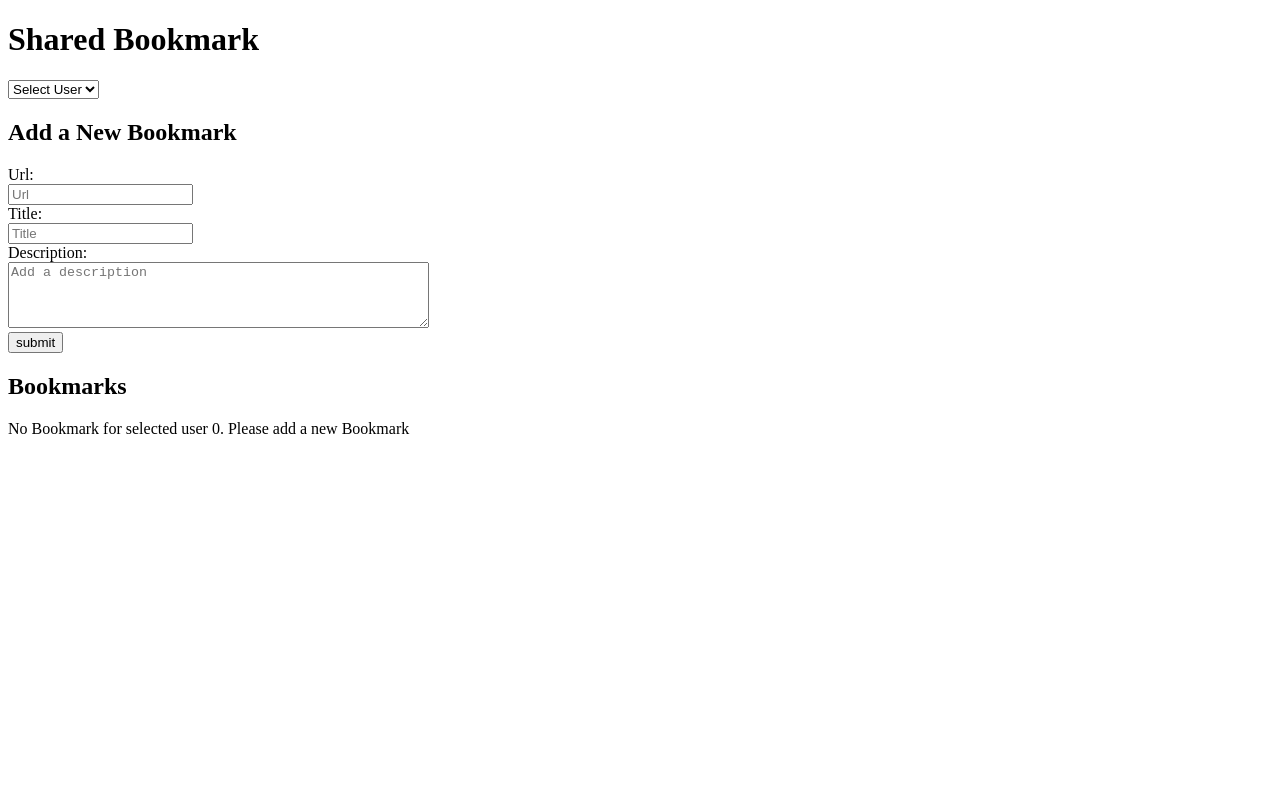
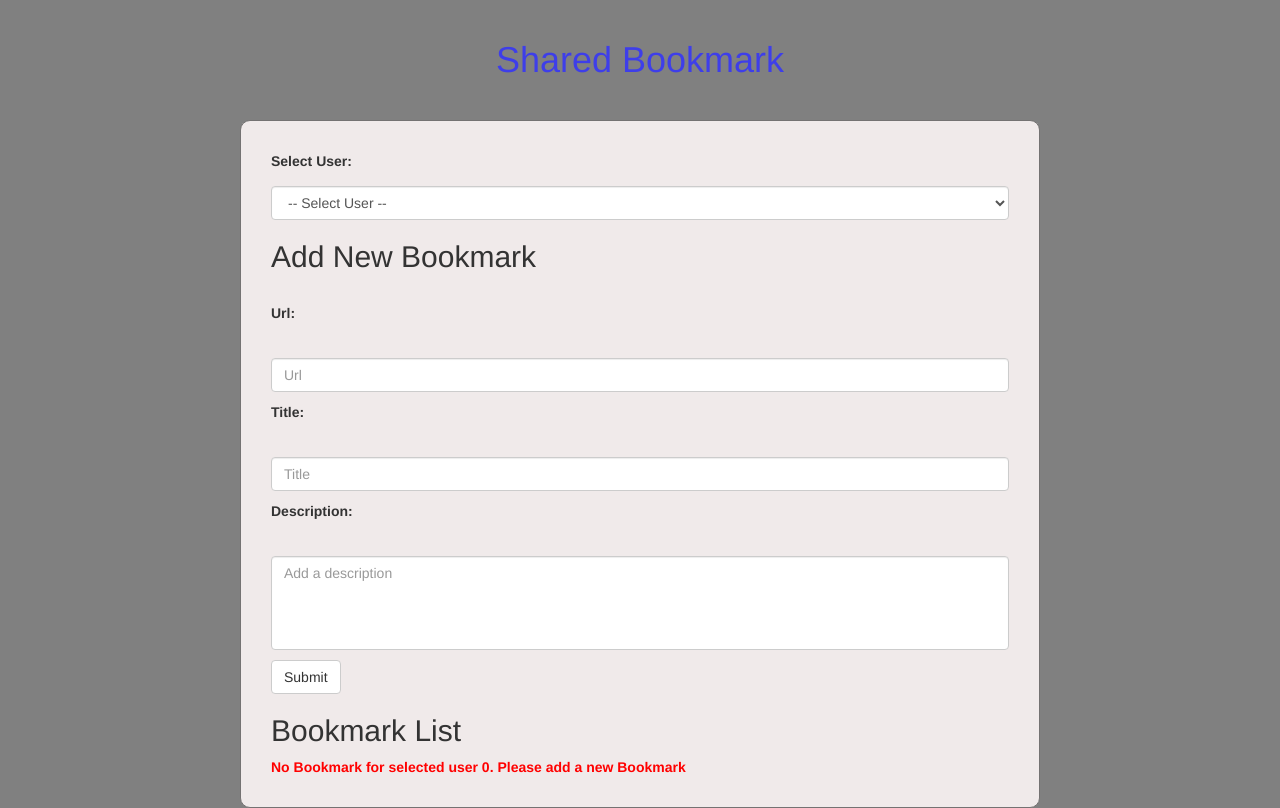
Before and after one commit to ike-agu/Piscine-Sprint3-Project-Shared-Bookmark, a website with bundled scripts: page index.html in a window 1280 px wide. Built offline with nearby package versions, Linux system fonts and the light colour scheme.

Commit message:
Add Bootstrap for Quick UI style; refactored code to clean up commnets

```diff
--- a/index.html
+++ b/index.html
@@ -4,6 +4,8 @@
 <head>
   <meta charset="UTF-8">
   <meta name="viewport" content="width=device-width, initial-scale=1.0">
+  <link rel="stylesheet" href="styles.css">
+  <link rel="stylesheet" href="https://maxcdn.bootstrapcdn.com/bootstrap/3.4.1/css/bootstrap.min.css">
   <script type="module" src="script.js" defer></script>
   <title>Shared-Bookmark</title>
 </head>
@@ -11,26 +13,38 @@
 <body>
   <h1>Shared Bookmark</h1>
   <div id="container">
-    <label for="select-user"></label>
-    <select name="select-user" id="select-user" aria-label="select-user">
-      <option value="" disabled selected> Select User </option>
-    </select>
 
-    <h2>Add a New Bookmark</h2>
+      <label for="select-user">Select User:</label>
+      <select name="select-user" id="select-user" class="form-control" aria-label="select-user">
+        <option value="" disabled selected> -- Select User -- </option>
+      </select>
+
+    <h2>Add New Bookmark</h2>
+    <br>
     <form action="" id="bookmarkForm">
-      <label for="url">Url:</label><br>
-      <input type="url" id="url-input" name="Url" placeholder="Url" aria-label="url" required><br>
-      <label for="title">Title:</label><br>
-      <input type="text" id="title-input" name="title" placeholder="Title" aria-label="title" required><br>
-      <label for="description">Description:</label><br>
-      <textarea id="textAreaField" name="textAreaField" rows="4" cols="50" placeholder="Add a description"
-        aria-label="description" required></textarea>
-      <br>
-      <input type="submit" id="btn-submit" value="submit">
+      <div class="form-group">
+
+          <!-- <legend>Add a New Bookmark</legend><br> -->
+          <label for="url">Url:</label><br>
+          <input type="url" id="url-input" class="form-control" name="Url" placeholder="Url" aria-label="url" required>
+      </div>
+
+      <div class="form-group">
+        <label for="title">Title:</label><br>
+        <input type="text" id="title-input" class="form-control" name="title" placeholder="Title" aria-label="title"
+          required>
+      </div>
+
+      <div class="form-group">
+        <label for="description">Description:</label><br>
+        <textarea id="textAreaField" name="textAreaField" rows="4" cols="50" placeholder="Add a description"
+          aria-label="description" required class="form-control"></textarea>
+      </div>
+      <button type="submit" id="btn-submit" class="btn btn-default">Submit</button>
     </form>
     <p id="time-created"></p>
 
-    <h2>Bookmarks</h2>
+    <h2>Bookmark List</h2>
     <section id="bookmarkList">
       <!-- display bookmark list here -->
     </section>
--- a/script.js
+++ b/script.js
@@ -95,7 +95,10 @@ function displayBookmarkList(userId) {
 
   if (!userData || userData.length === 0) {
     bookMarkList.textContent = `No Bookmark for selected user ${userId}. Please add a new Bookmark`;
+    bookMarkList.classList.add("error-message");
     return;
+  }else{
+    bookMarkList.classList.remove("error-message");
   }
 
   //sort Bookmarks before displaying
--- /dev/null
+++ b/styles.css
@@ -0,0 +1,37 @@
+body{
+  background-color: grey;
+}
+
+#container{
+  width: 800px;
+  margin: 0 auto;
+  padding: 30px;
+  border: 1px solid rgb(116, 114, 114);
+  border-radius: 10px;
+  background-color: rgb(240, 234, 234);
+}
+
+body h1{
+  color: rgb(62, 62, 233);
+  text-align: center;
+  margin: 40px 20px;
+}
+
+#textAreaField {
+  resize: none;
+}
+
+.form-group {
+  margin-bottom: 1rem;
+}
+
+label {
+  font-weight: bold;
+  display: block;
+  margin-bottom: 1.5rem;
+}
+
+.error-message{
+  color: red;
+  font-weight: bold;
+}
```
